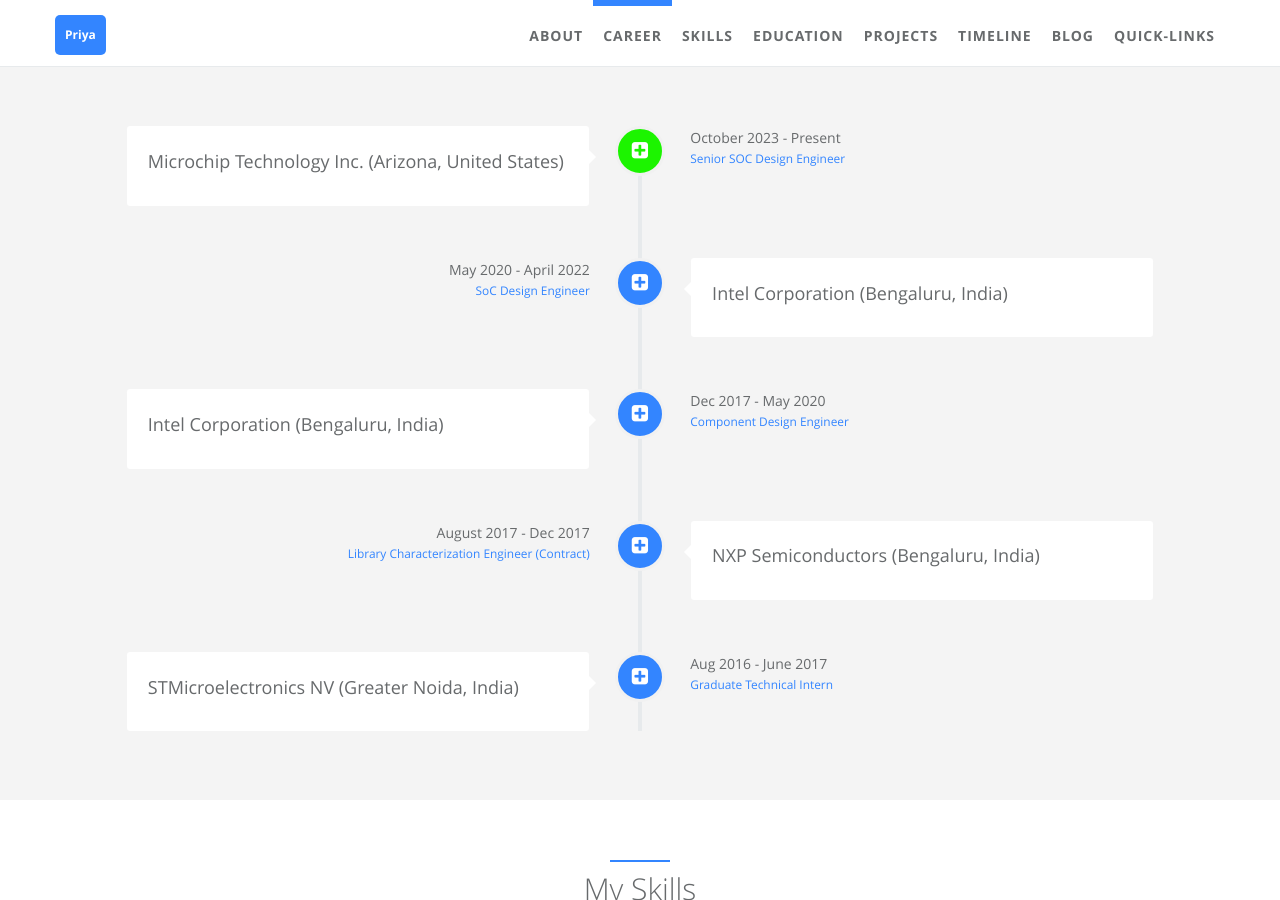
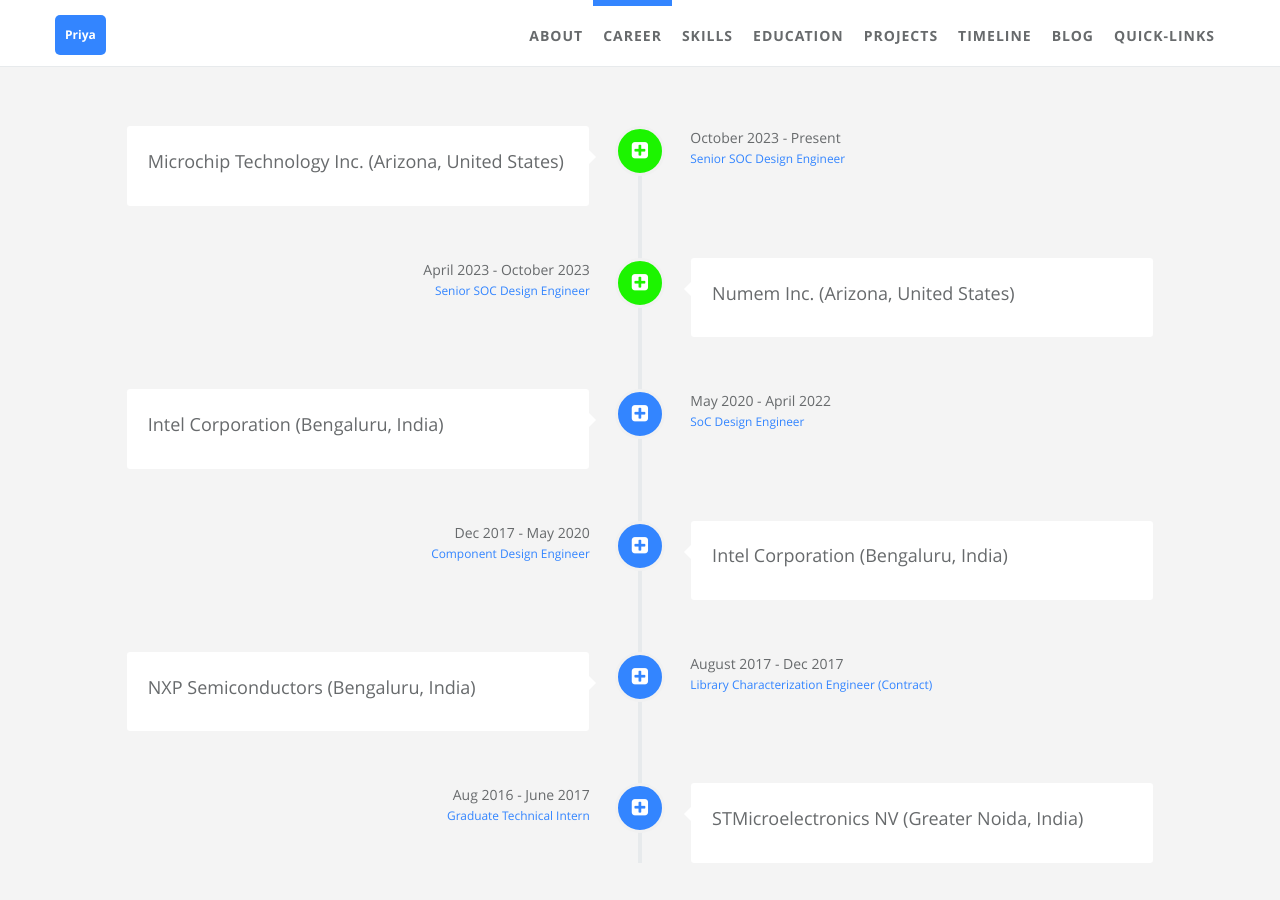
Before and after one commit to pandey-priya/pandey-priya.github.io, a Jekyll site: the page built from index.html, in a window 1280 px wide and 900 px high, scrolled down 1639 px. Built offline with Jekyll 4.4.1, drawn with Linux system fonts in a browser that asks for light colours.

Commit message:
Update careers.yml

```diff
--- a/_data/index/careers.yml
+++ b/_data/index/careers.yml
@@ -8,6 +8,21 @@
     i18n: company_a_desc
   date:
     detail: October 2023 - Present
+    i18n: company_a_date
+  job:
+    detail: Senior SOC Design Engineer
+    i18n: company_a_job
+  icon: fa-plus-square
+  present: true
+
+- name:
+    detail: Numem Inc. (Arizona, United States)
+    i18n: company_a
+  desc:
+    detail:
+    i18n: company_a_desc
+  date:
+    detail: April 2023 - October 2023
     i18n: company_a_date
   job:
     detail: Senior SOC Design Engineer
```
